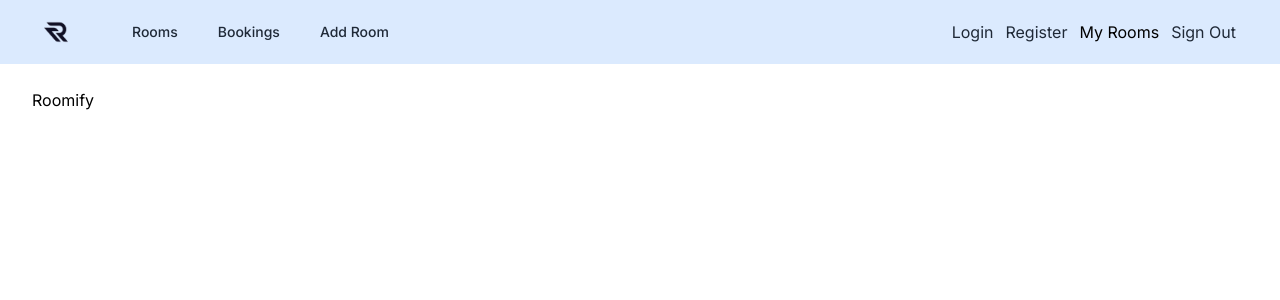
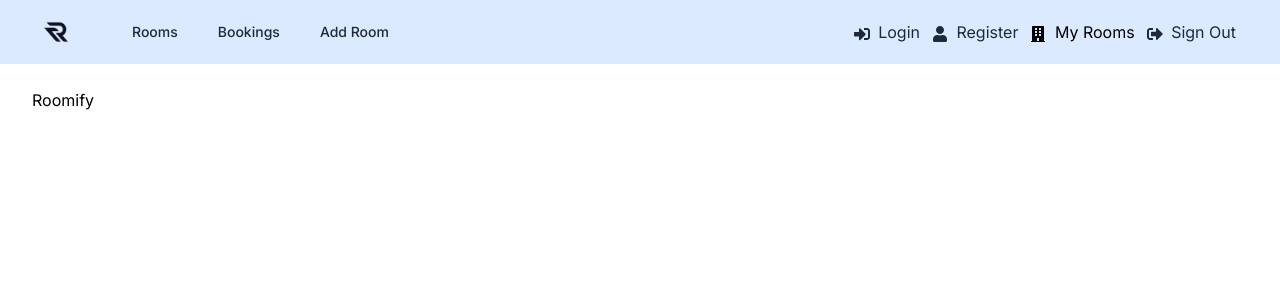
Before and after one commit to saatvik-10/Room-Booking-App, a Next.js app: page / in a window 1280 px wide. Shown: the top 300 px of the page. Built offline with nearby package versions, Linux system fonts and the light colour scheme.

Commit message:
added icons

```diff
--- a/components/Header.tsx
+++ b/components/Header.tsx
@@ -2,6 +2,7 @@
 import Image from 'next/image';
 import Link from 'next/link';
 import logo from '@/assets/images/logo.png';
+import { FaUser, FaSignInAlt, FaSignOutAlt, FaBuilding } from 'react-icons/fa';
 
 const Header: React.FC = () => {
   return (
@@ -51,22 +52,22 @@
                 href='login.html'
                 className='mr-3 text-gray-800 hover:text-gray-600'
               >
-                <i className='fa fa-sign-in'></i> Login
+                <FaSignInAlt className='inline mr-1' /> Login
               </Link>
               <Link
                 href='register.html'
                 className='mr-3 text-gray-800 hover:text-gray-600'
               >
-                <i className='fa fa-user'></i> Register
+                <FaUser className='inline mr-1' /> Register
               </Link>
               <Link href='my-rooms.html'>
-                <i className='fa fa-building'></i> My Rooms
+                <FaBuilding className='inline mr-1' /> My Rooms
               </Link>
               <Link
                 href='login.html'
                 className='mx-3 text-gray-800 hover:text-gray-600'
               >
-                <i className='fa fa-sign-out'></i> Sign Out
+                <FaSignOutAlt className='inline mr-1' /> Sign Out
               </Link>
             </div>
           </div>
```
